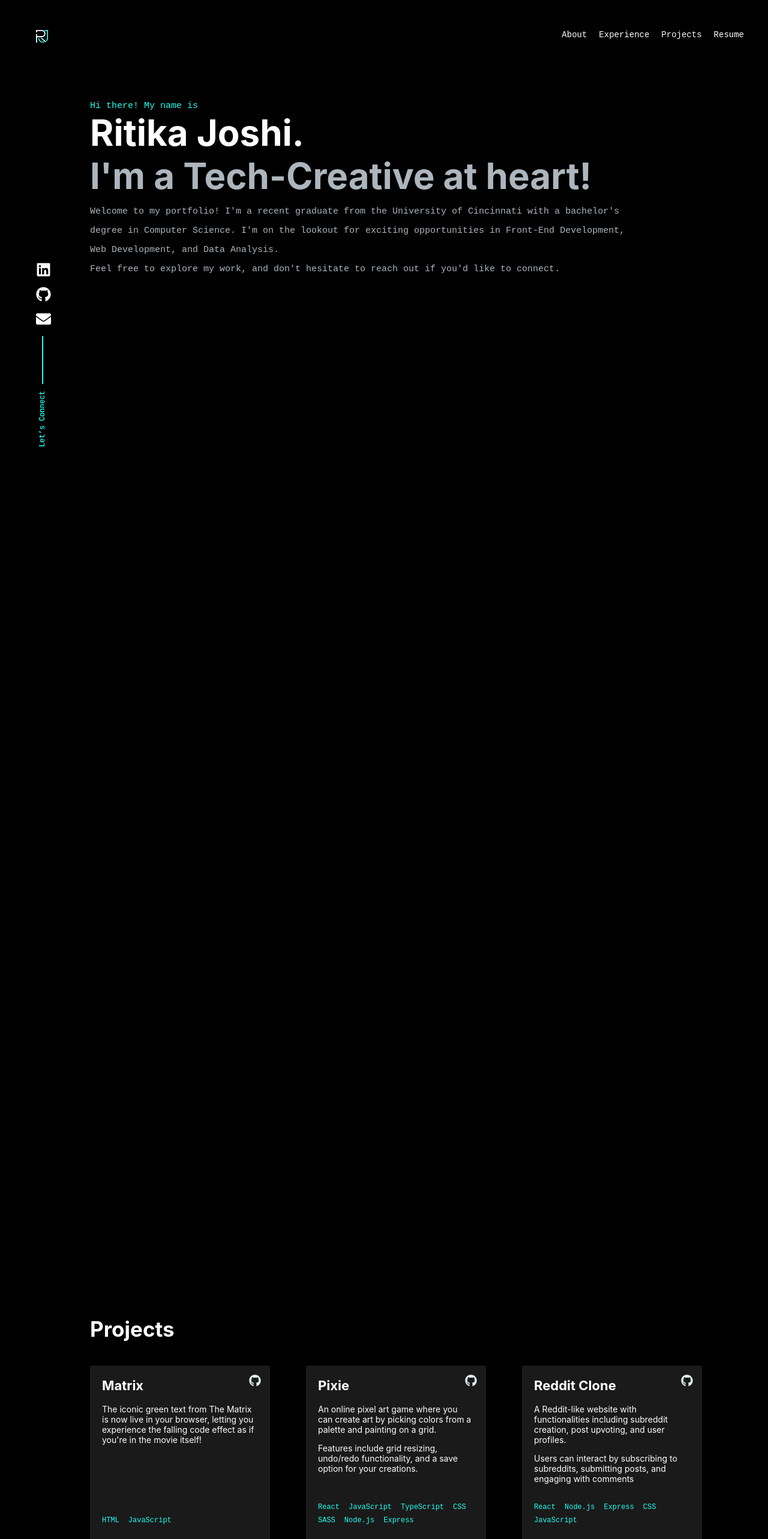
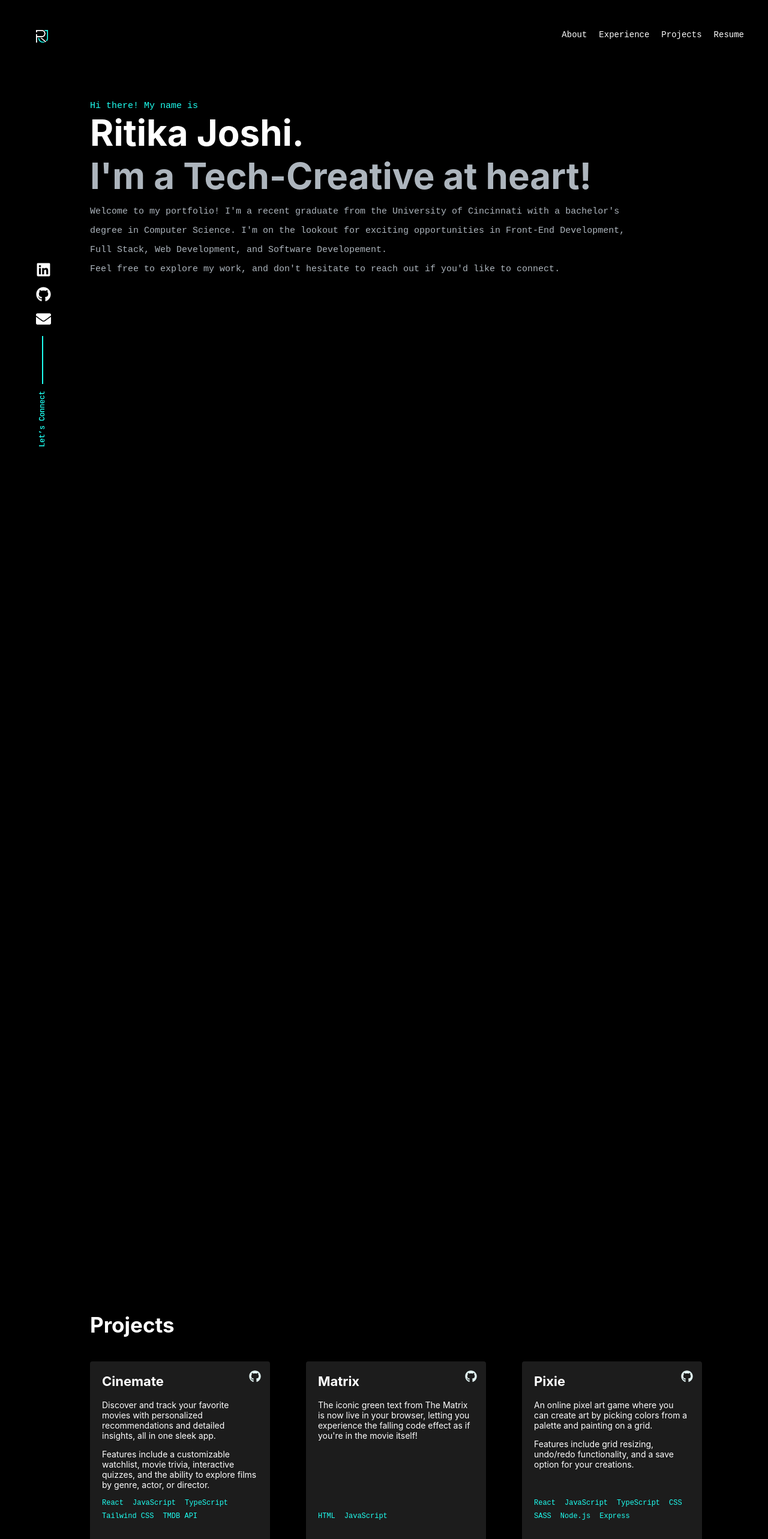
Before and after one commit to RJoshi141/portfolio, a React (Create React App) app: page / in a window 1280 px wide. Shown: the top 2565 px of the page at 60% size. Built offline with nearby package versions, Linux system fonts and the light colour scheme.

Commit message:
fade in, and expereince updates

```diff
--- a/package.json
+++ b/package.json
@@ -10,7 +10,7 @@
     "react": "^18.3.1",
     "react-dom": "^18.3.1",
     "react-icons": "^5.2.1",
-    "react-scripts": "5.0.1",
+    "react-scripts": "^5.0.1",
     "web-vitals": "^2.1.4"
   },
   "scripts": {
--- a/src/components/PortfolioPage.css
+++ b/src/components/PortfolioPage.css
@@ -67,6 +67,7 @@
     display: flex;
     justify-content: flex-start;
     align-items: center;
+    text-align: center;
     padding-left: 60px;
     position: relative;
     top: 0;
@@ -139,7 +140,7 @@
 @keyframes fadeInFromTop {
     0% {
         opacity: 0;
-        transform: translateY(-20px);
+        transform: translateY(-5px);
     }
     100% {
         opacity: 1;
@@ -399,7 +400,7 @@ html {
 
 /* Project Box */
 .project-box {
-    background-color: rgba(255, 255, 255, 0.1); /* Dark grey background */
+    background-color: rgb(28, 28, 28); /* Dark grey background */
     padding: 20px;
     border-radius: 4px;
     color: #fff;
--- a/src/components/PortfolioPage.js
+++ b/src/components/PortfolioPage.js
@@ -111,7 +111,7 @@ const PortfolioPage = () => {
                         <p className="intro-tagline1">
                         degree in Computer Science. I'm on the lookout for exciting opportunities in Front-End Development,</p>
                         <p className="intro-tagline1">
-                        Web Development, and Data Analysis. </p>
+                         Full Stack, Web Development, and Software Developement. </p>
                         <p className="intro-tagline1">Feel free to explore my work, and don't hesitate to reach out if you'd like to connect.</p>
                     </div>
                 </div>
@@ -123,14 +123,12 @@ const PortfolioPage = () => {
                     I'm a passionate developer with a love for creating beautiful, functional web applications.
                 </p>
                 <p className="intro-tagline1">
-                    My journey in tech started at a young age and has taken me through various exciting projects and learning experiences. I'm eager to bring my skills and enthusiasm to a dynamic team where I can continue to grow and make impactful contributions.
+                     My passion for tech began early, driving me to work on exciting projects and constantly learn. I'm excited to contribute my skills and grow with a dynamic team.
                 </p>
-
                 <p className="intro-tagline1">
                     Beyond tech, I thrive in leadership roles. As a Senator-At-Large in the Undergraduate Student Government
                     at the University of Cincinnati, I passionately advocated for student interests and initiatives, contributing to a vibrant campus community.
                 </p>
-
                 <p className="intro-tagline1">
                     <span style={{ color: '#1EFFF1' }}>Fun fact:</span> I had the honor of being the Student Commencement Speaker at my graduation, representing the Spring 2024 undergraduate class with an impactful address at all three graduation ceremonies.
                      <a href="https://www.uc.edu/news/articles/2024/04/uc-recognizes-its-largest-graduating-class-in-history-in-three-days-of-commencement.html#:~:text=Undergraduate%20student%20speaker%20Ritika%20Joshi" target="_blank" rel="noopener noreferrer" className="speech-button">Check out the highlights</a></p>
@@ -165,9 +163,10 @@ const PortfolioPage = () => {
                                 <p className="experience-timeline">September 2024 – Present</p>
                             </div>
                             <ul className="experience-bullets">
-                                <li>Led the integration of front-end features with back-end services, ensuring functionality aligned with user and stakeholder requirements</li>
-                                <li>Enhanced the user experience by creating a seamless data flow across critical web pages, aligning website performance with brand objectives and ensuring consistent cross-device accessibility</li>
-                                <li>Leveraged RESTful APIs, Figma for design, and WordPress, HTML, and CSS to build user-friendly and visually cohesive web pages that effectively communicate the brand’s mission and improve engagement</li>
+                                <li>Led the integration of front-end features with back-end services by developing and consuming RESTful APIs, ensuring seamless data flow and functionality</li>
+                                <li>Owned the integration of front-end features with back-end services by developing and consuming RESTful APIs, ensuring seamless data flow and functionality</li>
+                                <li>Deployed Figma, WordPress, HTML, and CSS to design and develop interfaces that enhanced usability, accessibility, and visual appeal</li>
+                                <li>Achieved a 15% increase in website traffic and improved user engagement metrics by elevating cross-device accessibility and implementing responsive designs</li>
                             </ul>
                         </div>
                     )}
@@ -205,8 +204,10 @@ const PortfolioPage = () => {
                                 <p className="experience-timeline">January 2022 – April 2022</p>
                             </div>
                             <ul className="experience-bullets">
-                                <li>Employed PowerBI for in-depth data analysis, implementing multi-time zone and daylight savings adjustments to ensure accurate insights across diverse datasets</li>
-                                <li>Developed a user-friendly Excel interface using VBA (Visual Basic for Applications), specifically tailored to optimize data entry processes and enhance efficiency within the warehouse operations, reducing data entry time by 40%</li>
+                                <li>Developed a multi-time zone analytics system integrated with a VBA-powered Excel interface, enhancing efficiency in global data entry workflows</li>
+                                <li>Designed and implemented dynamic data visualizations in Power BI, providing actionable insights to optimize warehouse operations</li>
+                                <li>Deployed automated testing frameworks using RESTful APIs and PyTest, ensuring the accuracy and reliability of analytics systems</li>
+                                <li>Streamlined warehouse data entry processes, achieving a 40% reduction in processing time and significantly boosting operational efficiency</li>
                             </ul>
                         </div>
                     )}
@@ -215,9 +216,26 @@ const PortfolioPage = () => {
 
 
             <section id="projects" className="section projects-section" ref={projectsRef}>
-    <h1>Projects</h1>
-    <div className="projects-grid">
+            <h1>Projects</h1>
+            <div className="projects-grid">
+            <div className="project-box">
+            <a target="_blank" rel="noopener noreferrer" className="project-link">
+                <FaGithub className="github-icon top-right" />
+            </a>
+            <div className="project-content">
+                <h2>Cinemate</h2>
+                <p>Discover and track your favorite movies with personalized recommendations and detailed insights, all in one sleek app.</p>
+                <p>Features include a customizable watchlist, movie trivia, interactive quizzes, and the ability to explore films by genre, actor, or director.</p>
+                <p className="tech-stack">
+                    <span>React</span>
+                    <span>JavaScript</span>
+                    <span>TypeScript</span>
+                    <span>Tailwind CSS</span>
+                    <span>TMDB API</span>
+                </p>
+            </div>
 
+        </div>
         <div className="project-box">
                 <a href="https://github.com/RJoshi141/matrix" target="_blank" rel="noopener noreferrer" className="project-link">
                     <FaGithub className="github-icon top-right" />
```
Also changed, not shown: 1 other file (tests, documents, lock files or other folders).
